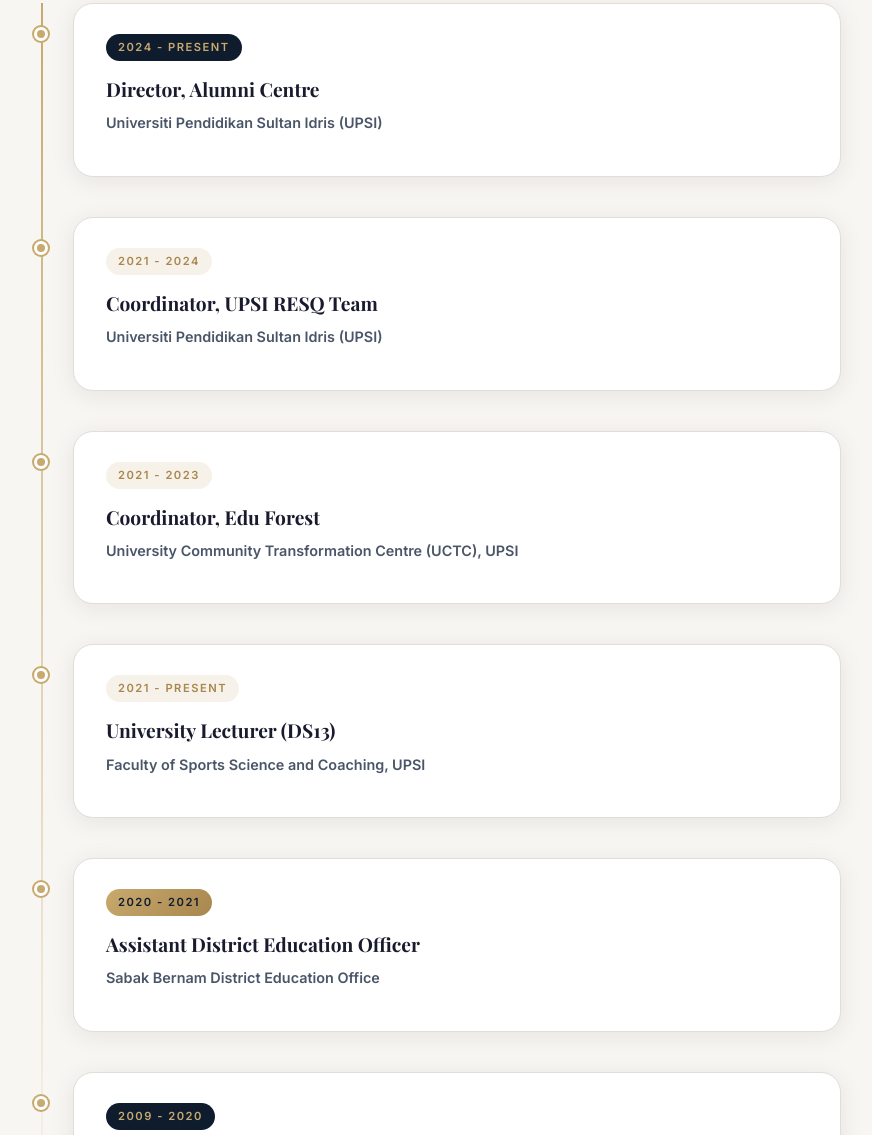
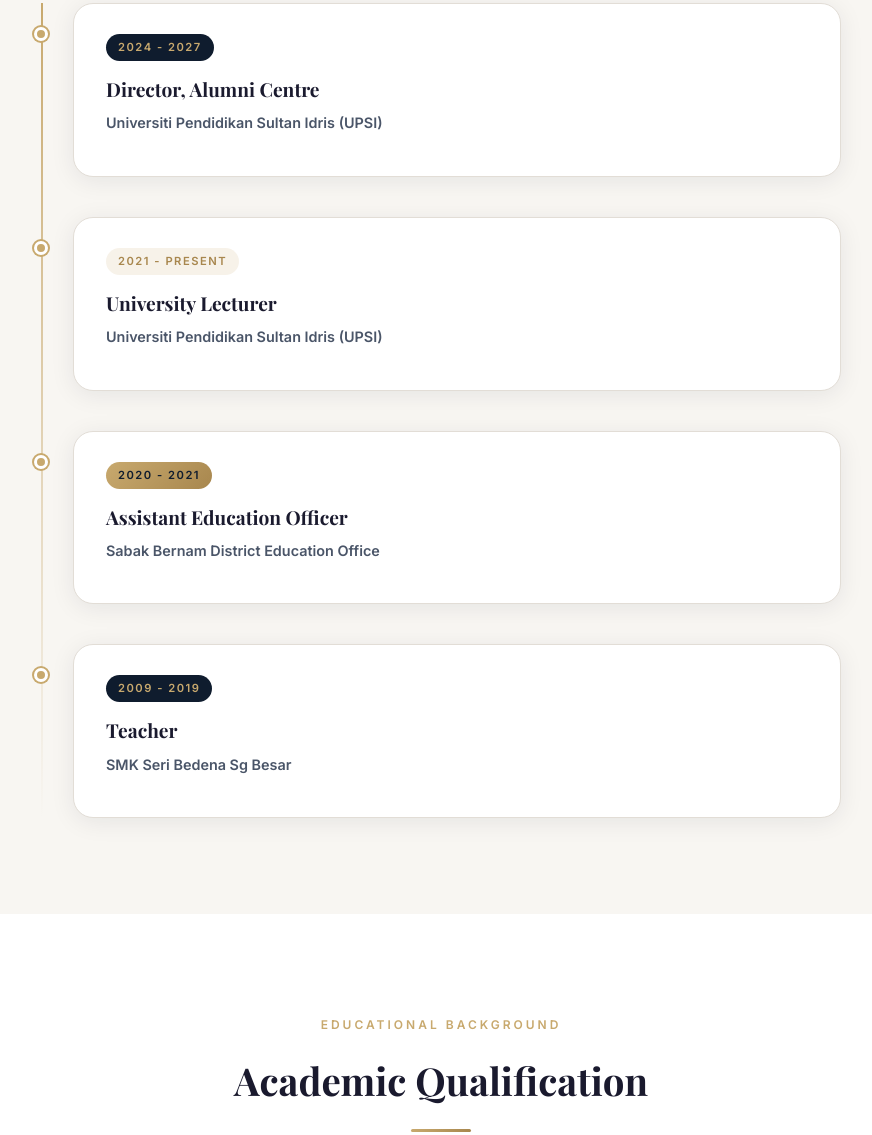
Before and after one commit to fahman98/portfolio-omar, a plain HTML site: page index.html in a window 1280 px wide. Shown: the part 4243-5378 px from the top of the page, without its empty margins (199-1071 px from the left). Drawn offline with nearby package versions, Linux system fonts and the light colour scheme.

Commit message:
Update Experience Roles timeline based on provided image

```diff
--- a/index.html
+++ b/index.html
@@ -462,44 +462,24 @@
         <div class="timeline-item">
           <div class="timeline-dot"></div>
           <div class="timeline-card">
-            <div class="timeline-badge" data-en="2024 - Present" data-ms="2024 - Kini">2024 - Present</div>
+            <div class="timeline-badge" data-en="2024 - 2027" data-ms="2024 - 2027">2024 - 2027</div>
             <h3 data-en="Director, Alumni Centre" data-ms="Pengarah Pusat Alumni">Director, Alumni Centre</h3>
             <p class="timeline-org">Universiti Pendidikan Sultan Idris (UPSI)</p>
-          </div>
-        </div>
-        <div class="timeline-item">
-          <div class="timeline-dot"></div>
-          <div class="timeline-card">
-            <div class="timeline-badge active" data-en="2021 - 2024" data-ms="2021 - 2024">2021 - 2024</div>
-            <h3 data-en="Coordinator, UPSI RESQ Team" data-ms="Koordinator Pasukan RESQ UPSI">Coordinator, UPSI RESQ
-              Team</h3>
-            <p class="timeline-org">Universiti Pendidikan Sultan Idris (UPSI)</p>
-          </div>
-        </div>
-        <div class="timeline-item">
-          <div class="timeline-dot"></div>
-          <div class="timeline-card">
-            <div class="timeline-badge active" data-en="2021 - 2023" data-ms="2021 - 2023">2021 - 2023</div>
-            <h3 data-en="Coordinator, Edu Forest" data-ms="Penyelaras Edu Forest">Coordinator, Edu Forest</h3>
-            <p class="timeline-org">University Community Transformation Centre (UCTC), UPSI</p>
           </div>
         </div>
         <div class="timeline-item">
           <div class="timeline-dot"></div>
           <div class="timeline-card">
             <div class="timeline-badge active" data-en="2021 - Present" data-ms="2021 - Kini">2021 - Present</div>
-            <h3 data-en="University Lecturer (DS13)" data-ms="Pensyarah Universiti (DS13)">University Lecturer (DS13)
-            </h3>
-            <p class="timeline-org" data-en="Faculty of Sports Science and Coaching, UPSI"
-              data-ms="Fakulti Sains Sukan dan Kejurulatihan, UPSI">Faculty of Sports Science and Coaching, UPSI</p>
+            <h3 data-en="University Lecturer" data-ms="Pensyarah">University Lecturer</h3>
+            <p class="timeline-org">Universiti Pendidikan Sultan Idris (UPSI)</p>
           </div>
         </div>
         <div class="timeline-item">
           <div class="timeline-dot"></div>
           <div class="timeline-card">
             <div class="timeline-badge expert" data-en="2020 - 2021" data-ms="2020 - 2021">2020 - 2021</div>
-            <h3 data-en="Assistant District Education Officer" data-ms="Penolong Pegawai Pendidikan Daerah">Assistant
-              District Education Officer</h3>
+            <h3 data-en="Assistant Education Officer" data-ms="Pen. Pegawai PPD">Assistant Education Officer</h3>
             <p class="timeline-org" data-en="Sabak Bernam District Education Office"
               data-ms="Pejabat Pendidikan Daerah Sabak Bernam">Sabak Bernam District Education Office</p>
           </div>
@@ -507,10 +487,9 @@
         <div class="timeline-item">
           <div class="timeline-dot"></div>
           <div class="timeline-card">
-            <div class="timeline-badge" data-en="2009 - 2020" data-ms="2009 - 2020">2009 - 2020</div>
-            <h3 data-en="Physical and Health Education Teacher" data-ms="Guru Pendidikan Jasmani dan Kesihatan">Physical
-              and Health Education Teacher</h3>
-            <p class="timeline-org">SMK Seri Bedena, Sg Besar</p>
+            <div class="timeline-badge" data-en="2009 - 2019" data-ms="2009 - 2019">2009 - 2019</div>
+            <h3 data-en="Teacher" data-ms="Guru">Teacher</h3>
+            <p class="timeline-org">SMK Seri Bedena Sg Besar</p>
           </div>
         </div>
       </div>
```
